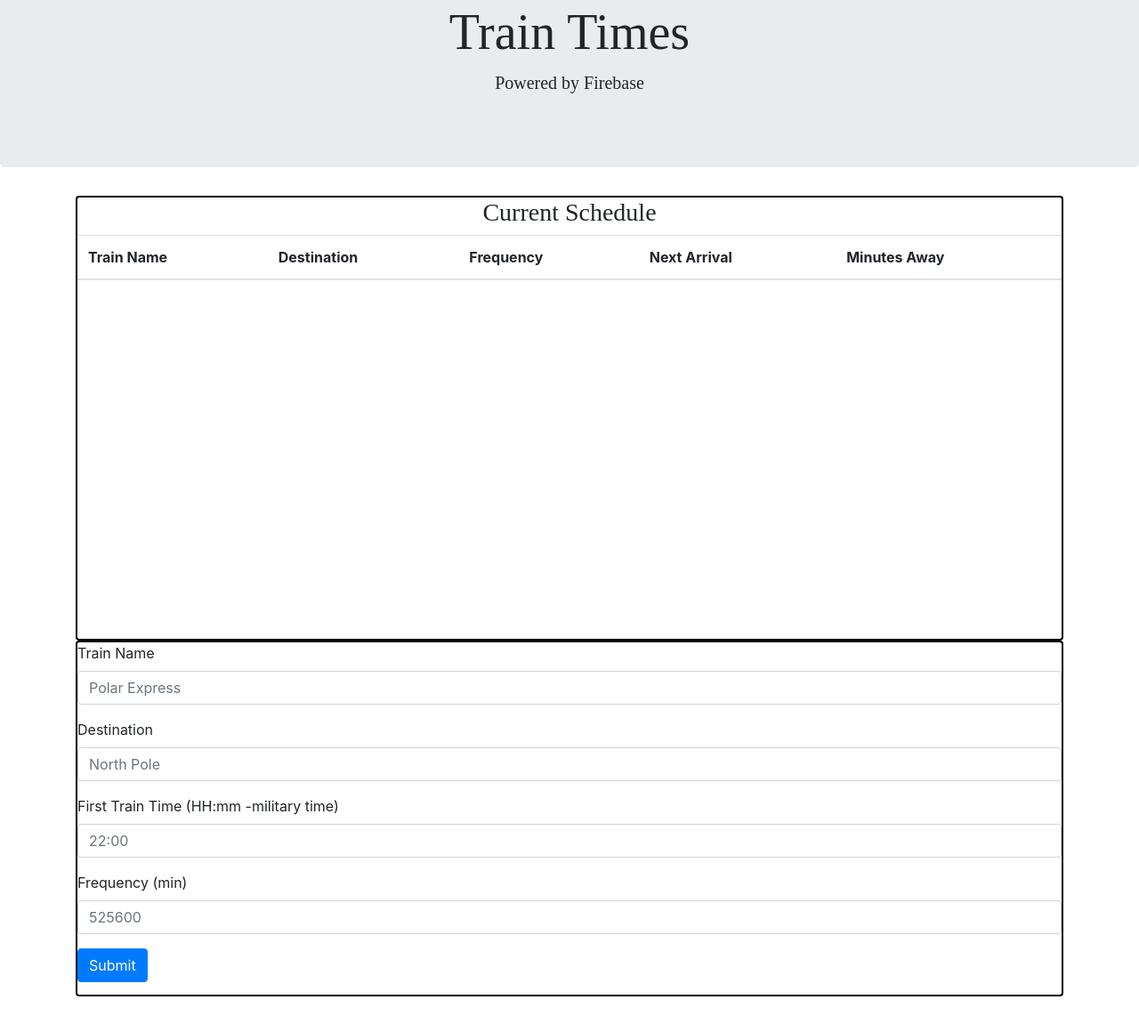
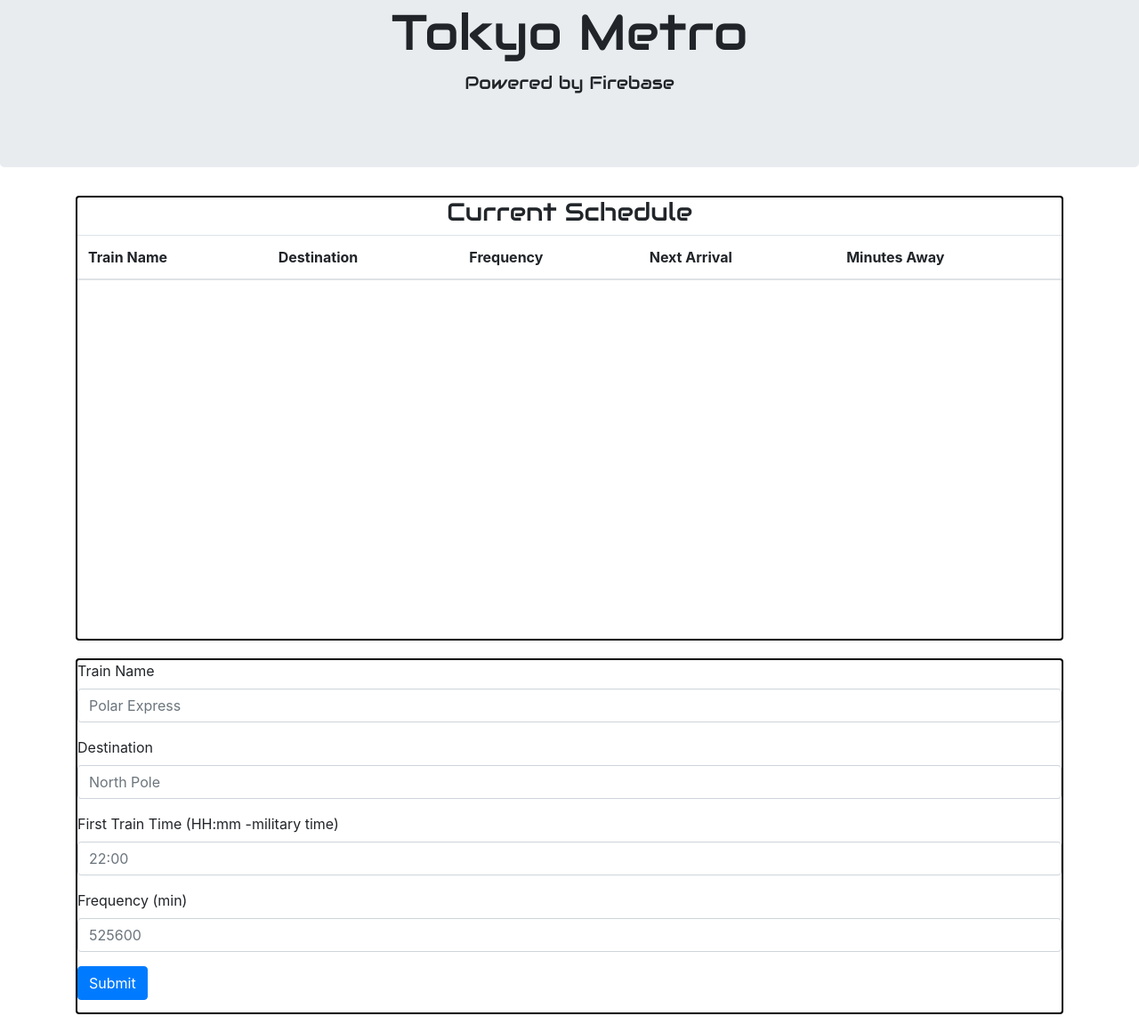
Before and after one commit to connorwbest/Train-schedule, a plain HTML site: page index.html in a window 1280 px wide. Shown: the part 61-1221 px from the top of the page at 89% size. Before the commit the page ends 1181 px from the top, so only its background shows below. Drawn offline with nearby package versions, Linux system fonts and the light colour scheme; no server answers.

Commit message:
font changes

```diff
--- a/assets/style.css
+++ b/assets/style.css
@@ -1,10 +1,5 @@
-@font-face {
-    font-family: fontopo-subway;
-    src: url('./Fonts/fontopoSUBWAY-Regular.ttf');
- }
-
 h1, h3, p {
-    font-family: fontop-subway;
+    font-family: 'Audiowide', cursive;
 }
 
 #trainSchedule {
@@ -18,3 +13,8 @@ h1, h3, p {
     height: 400px;
     border: 2px solid black;
 }
+
+#addTrain {
+    margin-top: 20px;
+    margin-bottom: 20px;
+}
--- a/index.html
+++ b/index.html
@@ -6,9 +6,8 @@
     <meta name="viewport" content="width=device-width, initial-scale=1.0">
     <meta http-equiv="X-UA-Compatible" content="ie=edge">
     <title>Train Schedule</title>
-    <link rel="stylesheet" href="https://stackpath.bootstrapcdn.com/bootstrap/4.1.1/css/bootstrap.min.css" integrity="sha384-WskhaSGFgHYWDcbwN70/dfYBj47jz9qbsMId/iRN3ewGhXQFZCSftd1LZCfmhktB"
-        crossorigin="anonymous">
-    <link href="https://fonts.googleapis.com/css?family=Oswald" rel="stylesheet">
+    <link rel="stylesheet" href="https://stackpath.bootstrapcdn.com/bootstrap/4.1.1/css/bootstrap.min.css" integrity="sha384-WskhaSGFgHYWDcbwN70/dfYBj47jz9qbsMId/iRN3ewGhXQFZCSftd1LZCfmhktB" crossorigin="anonymous">
+    <link href="https://fonts.googleapis.com/css?family=Audiowide|Orbitron|VT323|Zilla+Slab" rel="stylesheet">
     <link rel="stylesheet" type="text/css" href="./assets/style.css">
     <script src="https://www.gstatic.com/firebasejs/5.1.0/firebase.js"></script>
     <script src="https://code.jquery.com/jquery-3.3.1.js" integrity="sha256-2Kok7MbOyxpgUVvAk/HJ2jigOSYS2auK4Pfzbm7uH60=" crossorigin="anonymous"></script>
@@ -19,7 +18,7 @@
 <body>
     <!--Header for Page-->
     <div class="jumbotron">
-        <h1 class="display-4 text-center">Train Times</h1>
+        <h1 class="display-4 text-center">Tokyo Metro</h1>
         <p class="lead text-center">Powered by Firebase</p>
     </div>
 
@@ -56,7 +55,7 @@
         </div>
 
         <!--Form for inputting the new trains-->
-        <div class="row">
+        <div class="row" id="addTrain">
             <div class="col-md-12">
                 <div class="card" id="trainForm">
                     <form>
```
Also changed, not shown: assets/Fonts/fontopoSUBWAY-Regular.ttf (deleted).
